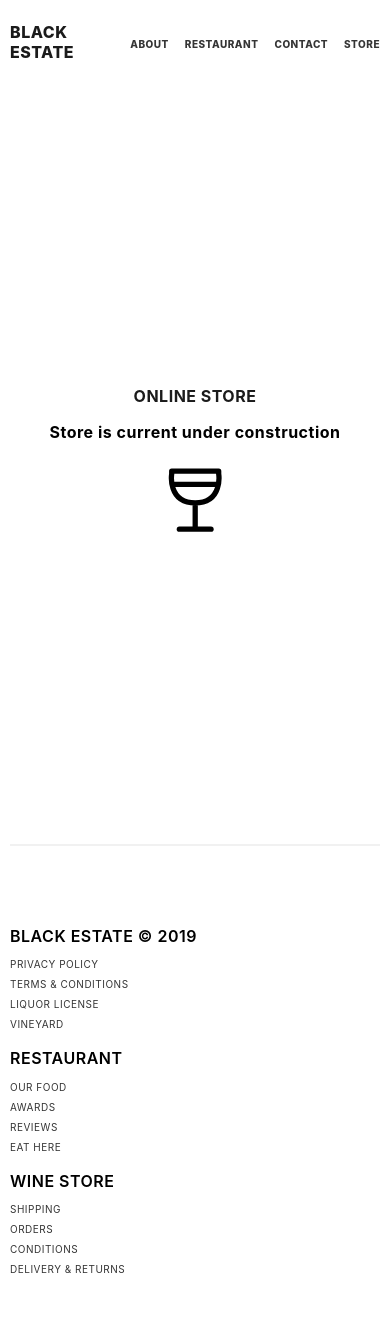
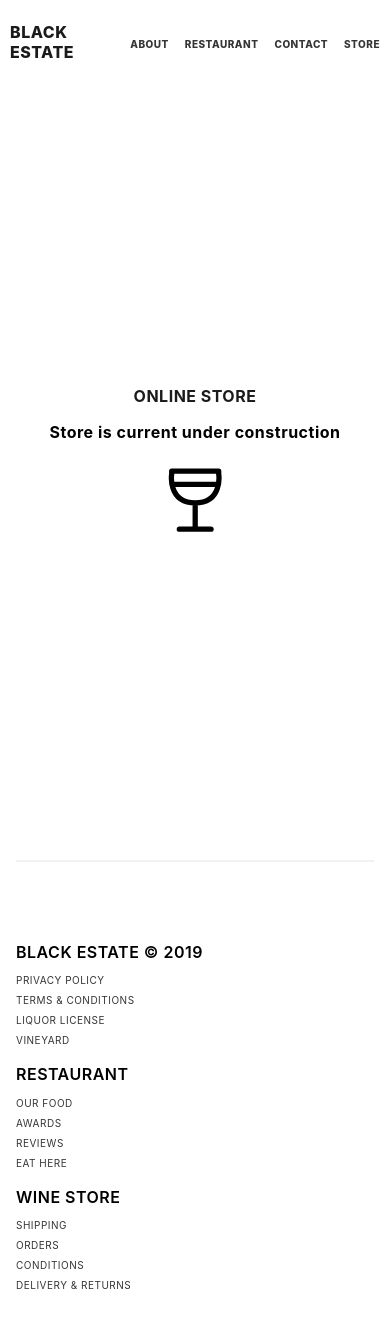
Before and after one commit to julesodea/black-estate, a React (Create React App) app: page /store in a window 390 px wide. Before the commit the page ends 1293 px from the top, so only its background shows below. Built offline with nearby package versions, Linux system fonts and the light colour scheme; the HTML template or start-up script is replaced by a standard one.

Commit message:
update footer margin

```diff
--- a/src/components/footer/Footer.styles.scss
+++ b/src/components/footer/Footer.styles.scss
@@ -6,10 +6,10 @@ footer {
   padding-bottom: 1rem;
   display: flex;
   justify-content: space-between;
+  flex-wrap: wrap;
   @media (max-width: 768px) {
-    margin-left: 10px;
+    margin: 1rem;
     flex-direction: column;
-    margin-right: 10px;
   }
   ul {
     display: flex;
```
